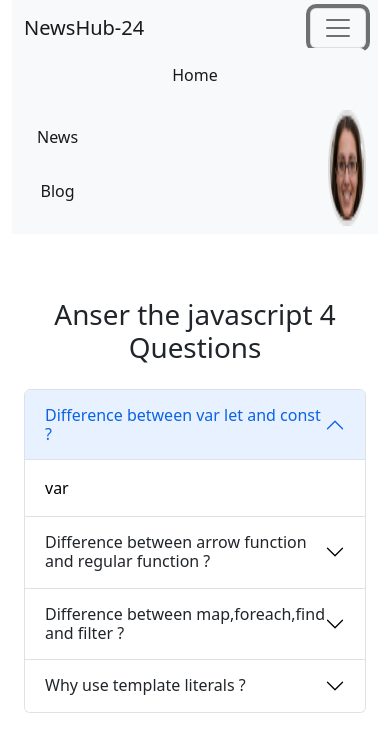
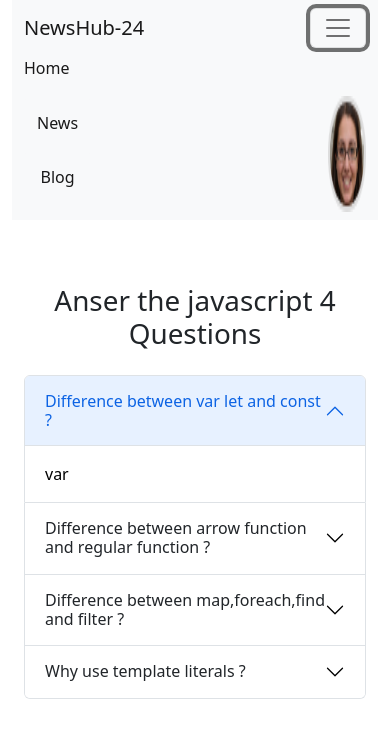
Before and after one commit to arjun1571/News-Hub-24, a plain HTML site: page blog.html in a window 390 px wide. Both pictures are taken after a click on the button "Toggle navigation". Drawn offline with nearby package versions, Linux system fonts and the light colour scheme.

Commit message:
mobile device responsive done

```diff
--- a/blog.html
+++ b/blog.html
@@ -23,7 +23,7 @@
                     </button>
                     <div class="collapse navbar-collapse " id="navbarSupportedContent">
                         <ul class="navbar-nav me-auto mb-2 mb-lg-0">
-                            <li class="nav-item btn btn-light">
+                            <li class="nav-item ">
                                 <a class="nav-link active" href="#">Home</a>
                             </li>
                         </ul>
```
Also changed, not shown: index.html (+3 -2 lines).
